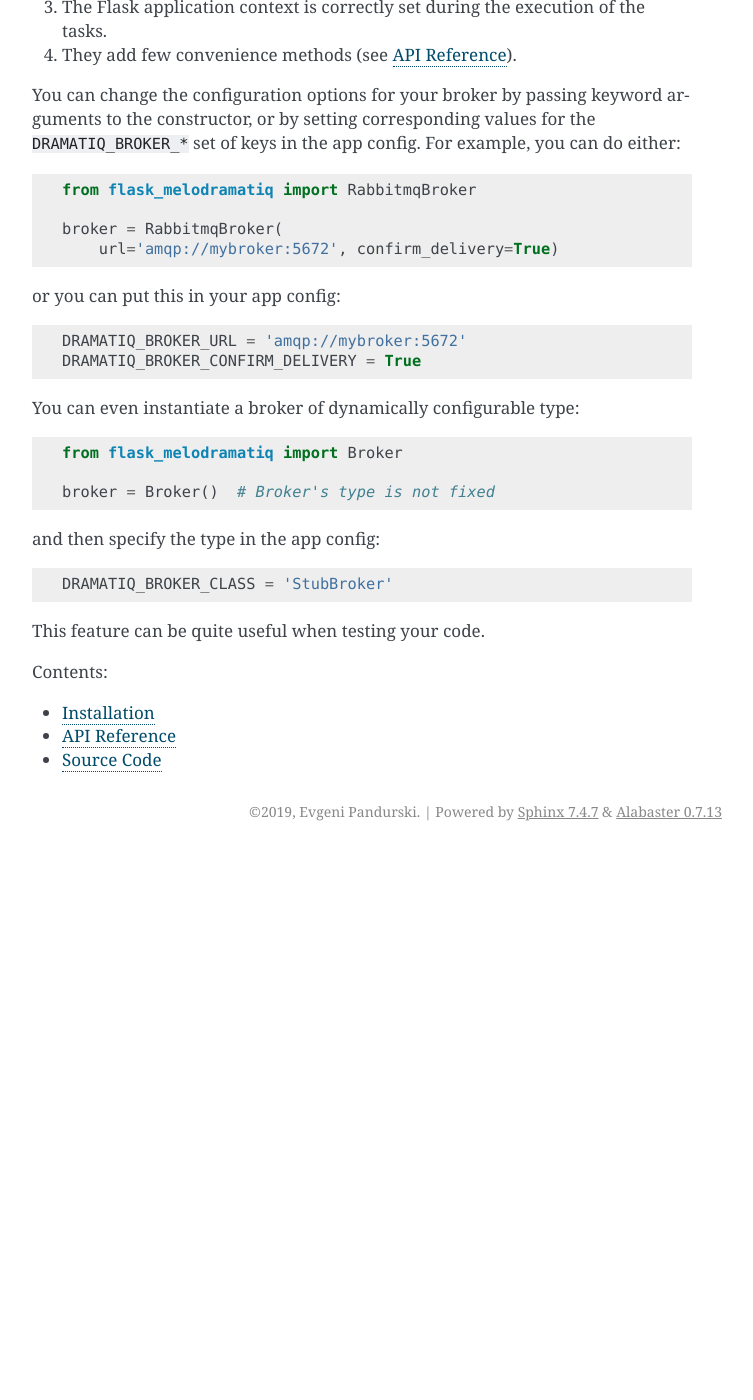
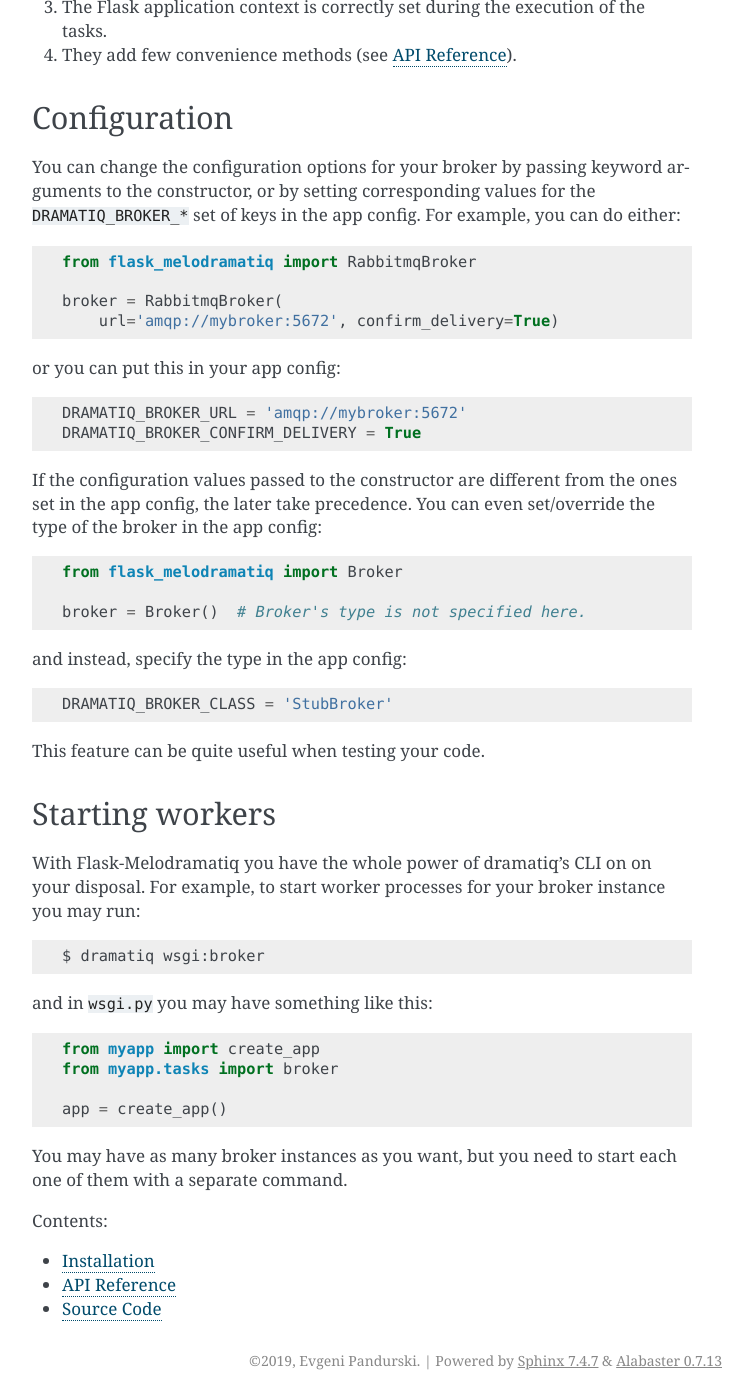
Before and after one commit to epandurski/flask_melodramatiq, a Sphinx documentation site: the page built from docs/index.rst, in a window 1280 px wide and 1400 px high, scrolled down 1280 px. Shown: the whole window, without its empty margins (388-1141 px from the left). Built offline with Sphinx 7.4.7, drawn with Linux system fonts in a browser that asks for light colours; before the commit the page ends 2131 px from its top, so only the background shows below that; some of the changed text lies outside the part shown.

Commit message:
Improve docs

```diff
--- a/docs/index.rst
+++ b/docs/index.rst
@@ -71,6 +71,10 @@ Lazy brokers are thin wrappers which add several important features:
 
 4. They add few convenience methods (see `api`).
 
+
+Configuration
+-------------
+
 You can change the configuration options for your broker by passing
 keyword arguments to the constructor, or by setting corresponding
 values for the ``DRAMATIQ_BROKER_*`` set of keys in the app
@@ -86,17 +90,39 @@ or you can put this in your app config::
    DRAMATIQ_BROKER_URL = 'amqp://mybroker:5672'
    DRAMATIQ_BROKER_CONFIRM_DELIVERY = True
 
-You can even instantiate a broker of dynamically configurable type::
+If the configuration values passed to the constructor are different
+from the ones set in the app config, the later take precedence. You
+can even set/override the type of the broker in the app config::
 
   from flask_melodramatiq import Broker
 
-  broker = Broker()  # Broker's type is not fixed
+  broker = Broker()  # Broker's type is not specified here.
 
-and then specify the type in the app config::
+and instead, specify the type in the app config::
 
    DRAMATIQ_BROKER_CLASS = 'StubBroker'
 
 This feature can be quite useful when testing your code.
+
+
+Starting workers
+----------------
+
+With Flask-Melodramatiq you have the whole power of dramatiq's CLI on
+on your disposal. For example, to start worker processes for your
+broker instance you may run::
+
+  $ dramatiq wsgi:broker
+
+and in ``wsgi.py`` you may have something like this::
+
+   from myapp import create_app
+   from myapp.tasks import broker
+
+   app = create_app()
+
+You may have as many broker instances as you want, but you need to
+start each one of them with a separate command.
 
 
 Contents:
```
Also changed, not shown: README.rst (+29 -3 lines), 1 other file.
